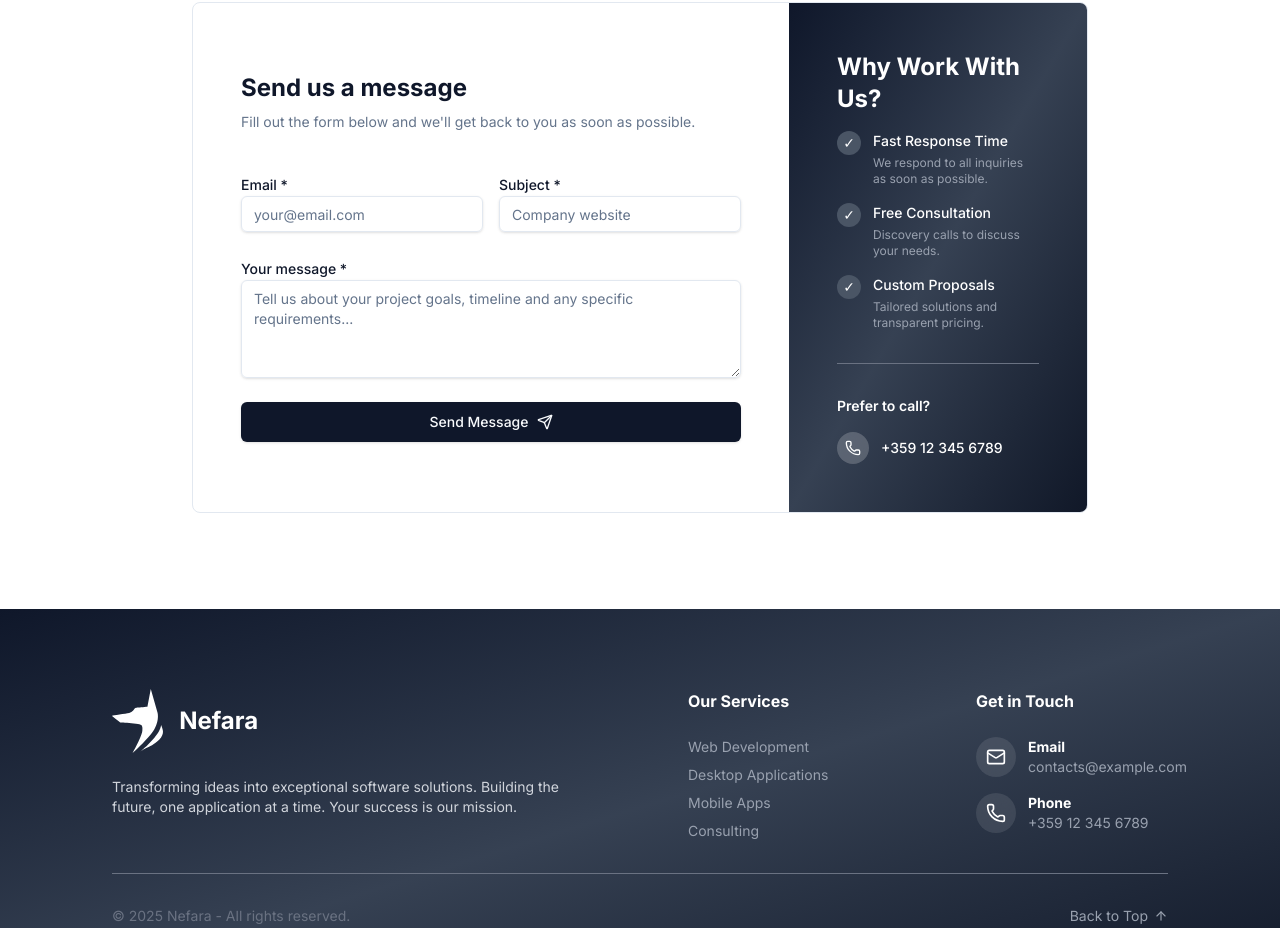
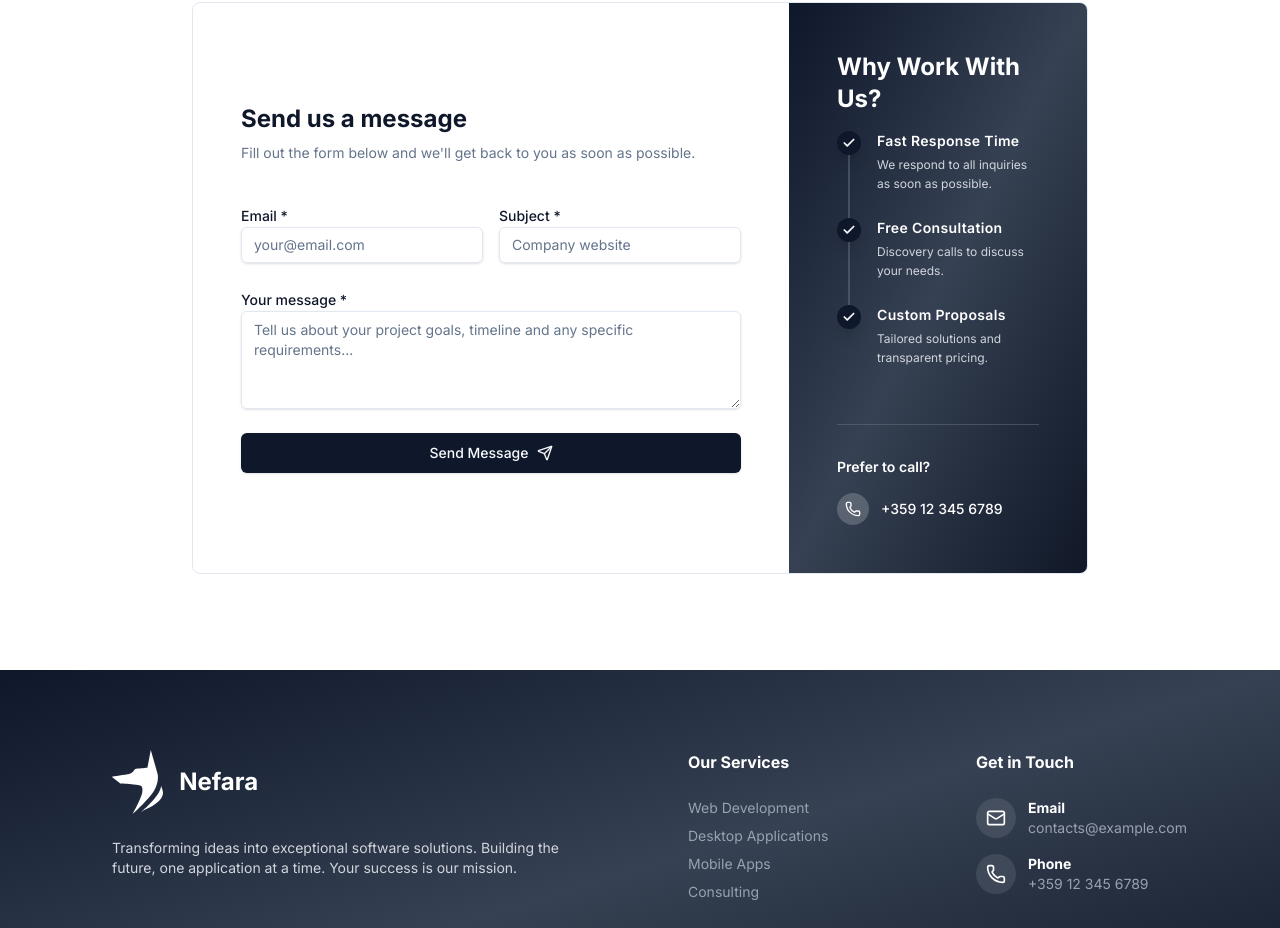
Before and after one commit to nefara-bg/Nefara-Web, a Next.js app in the folder client/: page /en in a window 1280 px wide. Shown: the part 3694-4622 px from the top of the page. Built offline with nearby package versions, Linux system fonts and the light colour scheme.

Commit message:
contacts animation better

```diff
--- a/client/src/components/ContactFormCard/ContactFormCard.tsx
+++ b/client/src/components/ContactFormCard/ContactFormCard.tsx
@@ -32,22 +32,18 @@ const ContactFormCard: React.FC<ContactFormCardProps> = ({ phone = "", phoneLabe
 
     return (
         <motion.div
-            initial={{
-                opacity: 0,
-                y: 50
+            ial={{
+                scale: 0
             }}
             whileInView={{
-                opacity: 1,
-                y: 0,
+                scale: 1,
                 transition: {
-                    duration: 0.8,
-                    type: "spring",
-                    bounce: 0.3
+                    duration: 1.5,
+                    type: "spring"
                 }
             }}
-            viewport={{ once: true, margin: "-100px" }}
+            viewport={{ once: true }}
         >
-
             <div className="border rounded-lg grid grid-cols-1 lg:grid-cols-12 w-full text-left overflow-hidden">
                 <div className="lg:col-span-8 p-6 sm:p-12 flex flex-col justify-center">
                     <div className="flex flex-col gap-2 mb-8">
@@ -72,18 +68,39 @@ const ContactFormCard: React.FC<ContactFormCardProps> = ({ phone = "", phoneLabe
                         {t("contact.infoTitle")}
                     </h5>
 
-                    <div className="flex flex-col gap-4 mb-8">
+                    <div className="flex flex-col gap-0 mb-8">
                         {infoFeatures.map((feature, i) => (
                             <InfoFeature
                                 featureObject={feature}
                                 key={i}
+                                index={i}
+                                isLast={i === infoFeatures.length - 1}
                             />
                         ))}
                     </div>
 
-                    <div className="h-px bg-gray-500" />
+                    <motion.div
+                        initial={{ width: 0, opacity: 0 }}
+                        whileInView={{ width: "100%", opacity: 1 }}
+                        viewport={{ once: true }}
+                        transition={{
+                            delay: infoFeatures.length * 0.4,
+                            duration: 0.8,
+                            ease: "easeOut"
+                        }}
+                        className="h-px bg-gray-500/50"
+                    />
 
-                    <div className="mt-8 flex flex-col gap-4">
+                    <motion.div
+                        initial={{ opacity: 0, y: 10 }}
+                        whileInView={{ opacity: 1, y: 0 }}
+                        viewport={{ once: true }}
+                        transition={{
+                            delay: infoFeatures.length * 0.4 + 0.6,
+                            duration: 0.5
+                        }}
+                        className="mt-8 flex flex-col gap-4"
+                    >
                         <p className="text-sm text-background font-semibold">
                             {t("contact.call")}
                         </p>
@@ -96,7 +113,7 @@ const ContactFormCard: React.FC<ContactFormCardProps> = ({ phone = "", phoneLabe
                             </div>
                             <span className="font-medium">{phoneLabel}</span>
                         </a>
-                    </div>
+                    </motion.div>
                 </div>
             </div>
         </motion.div>
--- a/client/src/components/InfoFeature/InfoFeature.tsx
+++ b/client/src/components/InfoFeature/InfoFeature.tsx
@@ -1,5 +1,7 @@
 import React from 'react'
 import { cn } from '@/lib/utils'
+import { Check } from 'lucide-react'
+import * as motion from 'motion/react-client'
 
 interface FeatureObject {
     title?: string;
@@ -8,27 +10,68 @@ interface FeatureObject {
 
 interface InfoFeatureProps {
     featureObject?: FeatureObject;
+    index?: number;
+    isLast?: boolean;
 }
 
-const InfoFeature: React.FC<InfoFeatureProps> = ({ featureObject = {} }) => {
+const InfoFeature: React.FC<InfoFeatureProps> = ({ featureObject = {}, index = 0, isLast = false }) => {
+    const baseDelay = index * 0.4
+
     return (
-        <div className="flex flex-row gap-3 items-start">
-            <div className={cn(
-                "flex justify-center items-center",
-                "rounded-full bg-gray-600",
-                "w-6 h-6 aspect-square"
-            )}>
-                <span className="text-sm text-background">✓</span>
+        <div className="flex flex-row gap-4 items-start relative">
+            <div className="flex flex-col items-center">
+                <motion.div
+                    initial={{ scale: 0, opacity: 0 }}
+                    whileInView={{ scale: 1, opacity: 1 }}
+                    viewport={{ once: true }}
+                    transition={{
+                        delay: baseDelay,
+                        type: "spring",
+                        stiffness: 260,
+                        damping: 20
+                    }}
+                    className={cn(
+                        "flex justify-center items-center shrink-0",
+                        "rounded-full bg-primary text-primary-foreground",
+                        "w-6 h-6 z-10 shadow-lg"
+                    )}
+                >
+                    <Check className="w-3.5 h-3.5" strokeWidth={3} />
+                </motion.div>
+
+                {!isLast && (
+                    <motion.div
+                        initial={{ height: 0 }}
+                        whileInView={{ height: "100%" }}
+                        viewport={{ once: true }}
+                        transition={{
+                            delay: baseDelay + 0.2,
+                            duration: 0.3,
+                            ease: "easeOut"
+                        }}
+                        className="w-0.5 bg-gray-500/50 absolute top-6 bottom-0"
+                        style={{ height: 'calc(100% - 6px)' }} // Adjust length to not overlap next circle nicely
+                    />
+                )}
             </div>
 
-            <div className="flex flex-col gap-1">
-                <p className="text-sm font-medium text-background">
+            <motion.div
+                initial={{ opacity: 0, x: -10 }}
+                whileInView={{ opacity: 1, x: 0 }}
+                viewport={{ once: true }}
+                transition={{
+                    delay: baseDelay + 0.1,
+                    duration: 0.4
+                }}
+                className="flex flex-col gap-1 pb-6"
+            >
+                <p className="text-sm font-semibold text-white tracking-wide">
                     {featureObject?.title}
                 </p>
-                <p className="text-xs text-gray-400">
+                <p className="text-xs text-gray-300 leading-relaxed max-w-[240px]">
                     {featureObject?.content}
                 </p>
-            </div>
+            </motion.div>
         </div>
     )
 }
```
